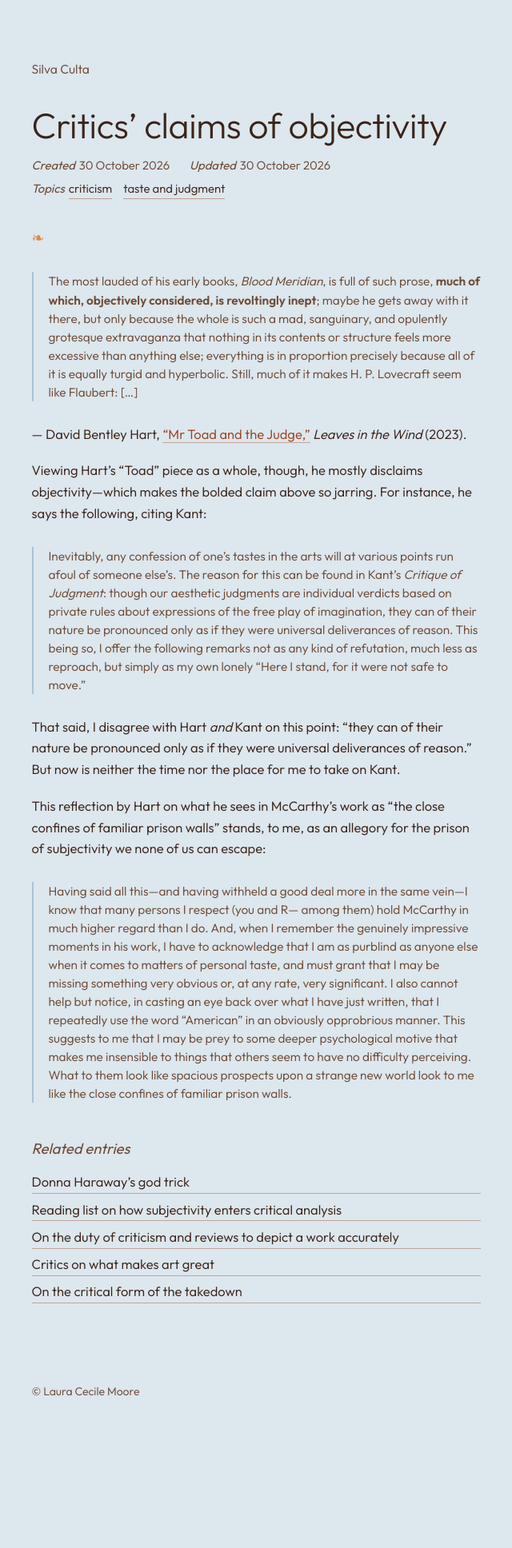
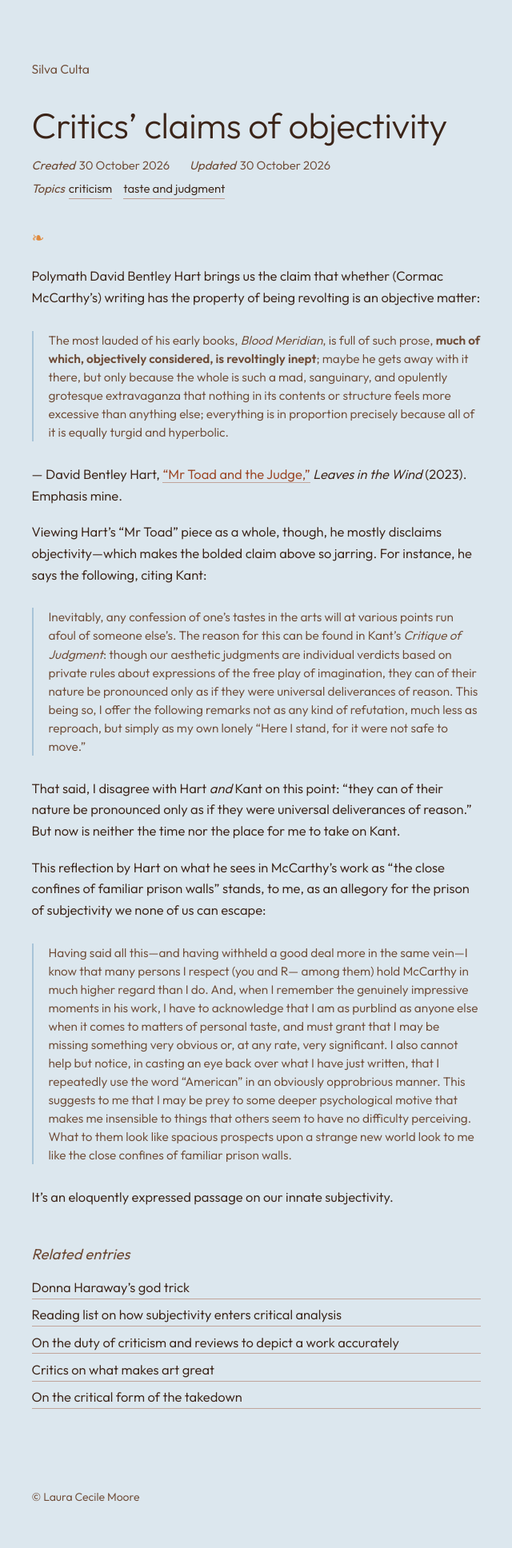
Before and after one commit to lauramoorewrites-del/treasury, a Jekyll site: the page built from _pages/critics-claims-of-objectivity.md, in a window 1280 px wide. Shown: the whole page at 80% size, without its empty margins (320-960 px from the left). Built offline with Jekyll 4.4.1, drawn with Linux system fonts in a browser that asks for light colours; before the commit the page ends 1804 px from its top, so only the background shows below that.

Commit message:
Critics' claims of objectivity: Laura's revised lead-ins
Co-Authored-By: Claude Opus 5.5 (1M context) <noreply@anthropic.com>

```diff
--- a/_pages/critics-claims-of-objectivity.md
+++ b/_pages/critics-claims-of-objectivity.md
@@ -18,11 +18,13 @@ related:
     url: "/the-literary-takedown/"
 ---
 
-> The most lauded of his early books, *Blood Meridian*, is full of such prose, **much of which, objectively considered, is revoltingly inept**; maybe he gets away with it there, but only because the whole is such a mad, sanguinary, and opulently grotesque extravaganza that nothing in its contents or structure feels more excessive than anything else; everything is in proportion precisely because all of it is equally turgid and hyperbolic. Still, much of it makes H. P. Lovecraft seem like Flaubert: […]
+Polymath David Bentley Hart brings us the claim that whether (Cormac McCarthy’s) writing has the property of being revolting is an objective matter:
 
-— David Bentley Hart, [“Mr Toad and the Judge,”](https://davidbentleyhart.substack.com/p/mr-toad-and-the-judge) *Leaves in the Wind* (2023).
+> The most lauded of his early books, *Blood Meridian*, is full of such prose, **much of which, objectively considered, is revoltingly inept**; maybe he gets away with it there, but only because the whole is such a mad, sanguinary, and opulently grotesque extravaganza that nothing in its contents or structure feels more excessive than anything else; everything is in proportion precisely because all of it is equally turgid and hyperbolic.
 
-Viewing Hart’s “Toad” piece as a whole, though, he mostly disclaims objectivity—which makes the bolded claim above so jarring. For instance, he says the following, citing Kant:
+— David Bentley Hart, [“Mr Toad and the Judge,”](https://davidbentleyhart.substack.com/p/mr-toad-and-the-judge) *Leaves in the Wind* (2023). Emphasis mine.
+
+Viewing Hart’s “Mr Toad” piece as a whole, though, he mostly disclaims objectivity—which makes the bolded claim above so jarring. For instance, he says the following, citing Kant:
 
 > Inevitably, any confession of one’s tastes in the arts will at various points run afoul of someone else’s. The reason for this can be found in Kant’s *Critique of Judgment*: though our aesthetic judgments are individual verdicts based on private rules about expressions of the free play of imagination, they can of their nature be pronounced only as if they were universal deliverances of reason. This being so, I offer the following remarks not as any kind of refutation, much less as reproach, but simply as my own lonely “Here I stand, for it were not safe to move.”
 
@@ -31,3 +33,5 @@ That said, I disagree with Hart *and* Kant on this point: “they can of their n
 This reflection by Hart on what he sees in McCarthy’s work as “the close confines of familiar prison walls” stands, to me, as an allegory for the prison of subjectivity we none of us can escape:
 
 > Having said all this—and having withheld a good deal more in the same vein—I know that many persons I respect (you and R— among them) hold McCarthy in much higher regard than I do. And, when I remember the genuinely impressive moments in his work, I have to acknowledge that I am as purblind as anyone else when it comes to matters of personal taste, and must grant that I may be missing something very obvious or, at any rate, very significant. I also cannot help but notice, in casting an eye back over what I have just written, that I repeatedly use the word “American” in an obviously opprobrious manner. This suggests to me that I may be prey to some deeper psychological motive that makes me insensible to things that others seem to have no difficulty perceiving. What to them look like spacious prospects upon a strange new world look to me like the close confines of familiar prison walls.
+
+It’s an eloquently expressed passage on our innate subjectivity.
```
